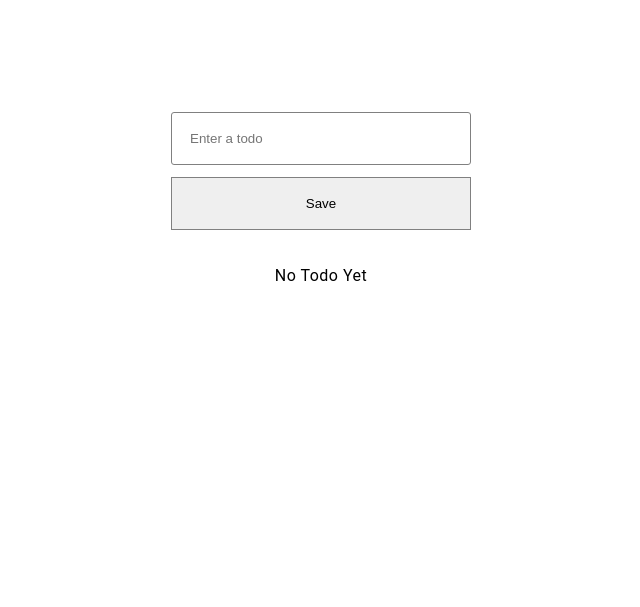
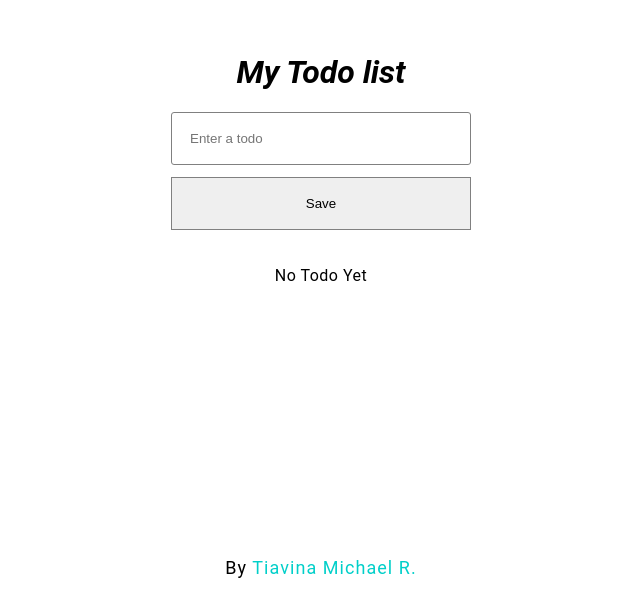
Before and after one commit to tiavina-mika/react-ts-todolist-for-intern, a React (Create React App) app: page / in a window 1280 px wide. Shown: the part 193-800 px from the top of the page, without its empty margins (319-959 px from the left). Built offline with nearby package versions, Linux system fonts and the light colour scheme.

Commit message:
add link and profile

```diff
--- a/src/components/App.tsx
+++ b/src/components/App.tsx
@@ -9,9 +9,31 @@ import "../styles.css";
 const useStyles = createUseStyles((theme: any) => ({
   root: {
     composes: 'flexColumn center justifyCenter',
-    height: '100vh'
+    height: '100vh',
+    fontFamily: 'Roboto, sans-serif',
   },
-  container: {},
+  content: {
+    composes: 'flexColumn center justifyCenter stretchSelf',
+    flex: 1,
+  },
+  body: {},
+  titleContainer: {
+    fontStyle: 'italic',
+    fontWeight: 'normal'
+  },
+  footer: {
+    composes: 'flexColumn center justifyCenter stretchSelf',
+    height: 80,
+    fontSize: 18,
+    letterSpacing: 1.05,
+  },
+  link: {
+    color: theme.colors.active,
+    textDecoration: 'none',
+    '&:hover': {
+      textDecoration: 'underline',
+    }
+  },
 }))
 
 
@@ -21,9 +43,17 @@ const App = () => {
   return (
     <TodoProvider>
       <div className={classes.root}>
-        <div className={classes.container}>
-          <Form />
-          <Todos />
+        <div className={classes.content}>
+          <div className={classes.titleContainer}>
+            <h1>My Todo list</h1>
+          </div>
+          <div className={classes.body}>
+            <Form />
+            <Todos />
+          </div>
+        </div>
+        <div className={classes.footer}>
+          <span>By <a href="https://www.linkedin.com/in/tiavina-michael-ralainirina/"  className={classes.link}>Tiavina Michael R.</a></span>
         </div>
       </div>
     </TodoProvider>
```
